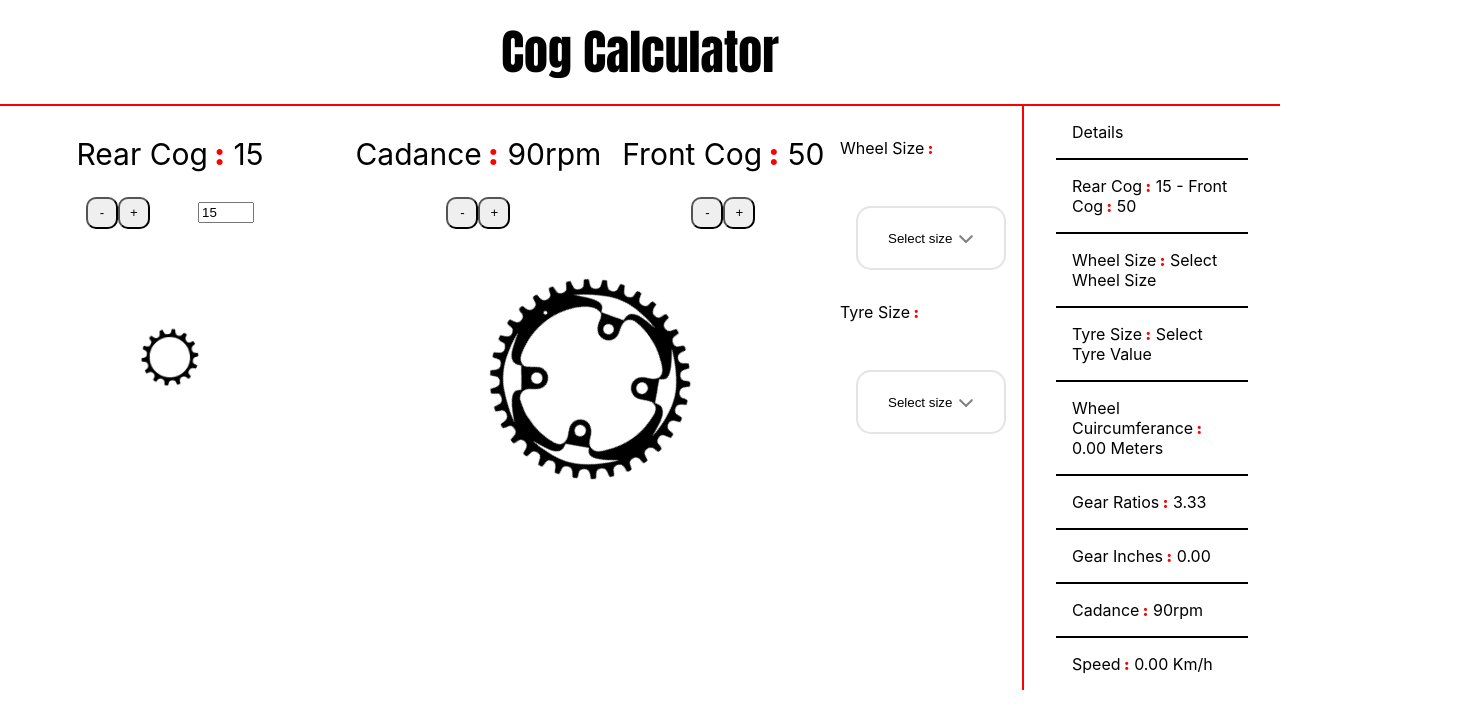
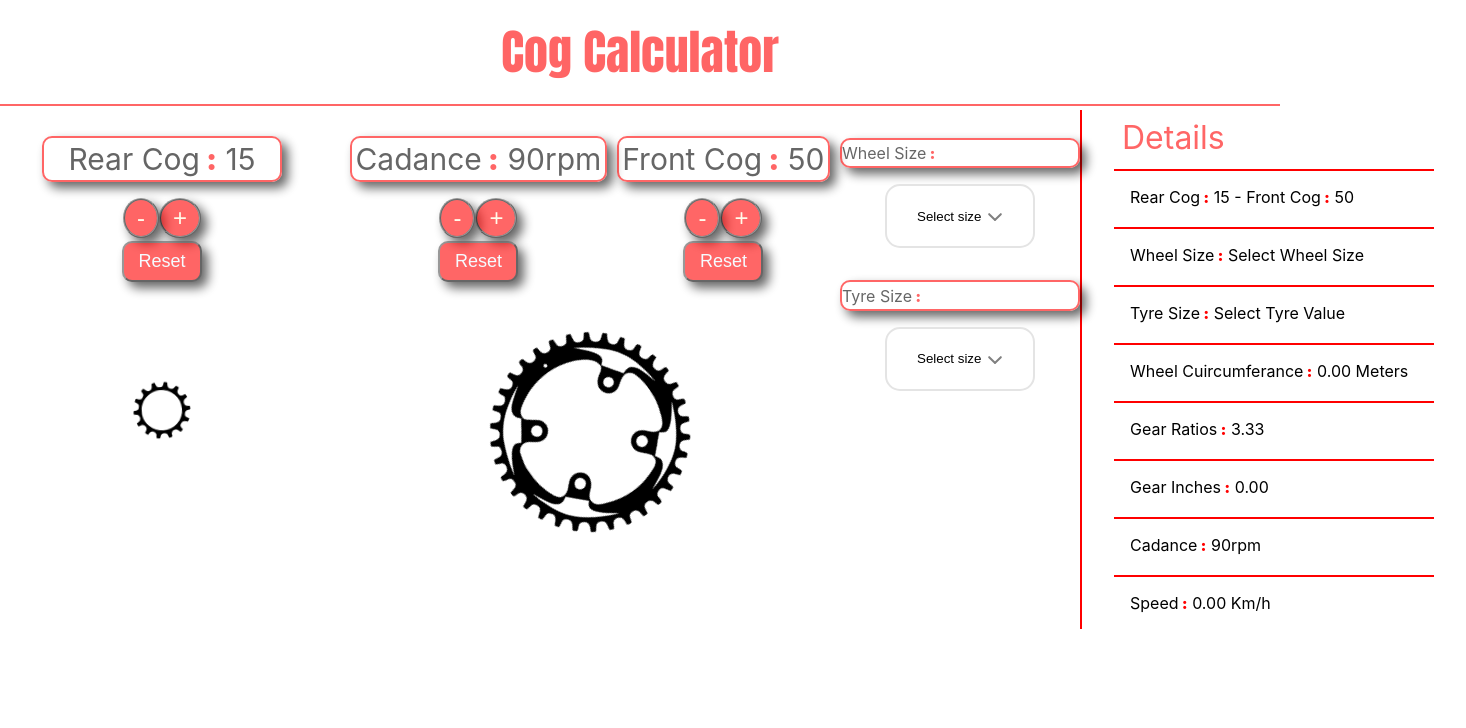
Before and after one commit to lucianboatright/Cog_Calc_tested, a React (Create React App) app: page / in a window 1280 px wide. Shown: the top 728 px of the page, 1466 px wide, since content can reach past the window. Built offline with nearby package versions, Linux system fonts and the light colour scheme.

Commit message:
css colours change

```diff
--- a/src/App.css
+++ b/src/App.css
@@ -13,6 +13,12 @@
   border-left: 2px solid red;
   padding-left: 2rem;
   padding-right: 2rem;
+  width: 20rem;
+}
+
+.DatailsSection > div {
+  margin-top: 0.25rem;
+  margin-bottom: 0.25rem;
 }
 
 .DriveTrain {
@@ -28,12 +34,59 @@
   font-weight: 900;
 }
 
+.resetButton {
+  cursor: pointer;
+  padding: 0.5rem 0.5rem 0.5rem 0.5rem;
+  border-radius: 10px;
+  width: 5rem;
+  font-size: large;
+  background-color: red;
+  opacity: 0.6;
+  color: aliceblue;
+  -webkit-box-shadow: 6px 6px 11px 0px #000000;
+  box-shadow: 6px 6px 11px 0px #000000;
+}
+
+.resetButton:hover {
+  opacity: 1;
+}
+
+.ShifterButton {
+  margin-top: 1rem;
+  background-color: red;
+  padding: 0.25rem 0.75rem;
+  border-radius: 50%;
+  border-style: ridge;
+  font-size: x-large;
+  cursor: pointer;
+  color: cornsilk;
+  text-align: center;
+  opacity: 0.6;
+  -webkit-box-shadow: 6px 6px 11px 0px #000000;
+  box-shadow: 6px 6px 11px 0px #000000;
+}
+
+.ShifterButton:hover {
+  opacity: 1;
+}
+
+.inputLabel {
+  opacity: 0.6;
+  border: solid 2px red;
+  border-radius: 10px;
+  padding-top: 0.2rem;
+  padding-bottom: 0.2rem;
+  -webkit-box-shadow: 6px 6px 11px 0px #000000;
+  box-shadow: 6px 6px 11px 0px #000000;
+}
+
 /* Title Header ************************************ */
 
 .Title {
   padding: 1rem;
   font-size: 3rem;
-  color: black;
+  color: red;
+  opacity: 0.6;
   text-align: center;
   font-family: Impact, Haettenschweiler, "Arial Narrow Bold", sans-serif;
   border-bottom: 2px solid red;
@@ -42,22 +95,15 @@
 /* Details Section ************************************ */
 
 .DetailsTitle {
-  padding: 1rem;
+  padding: 0.5rem;
+  font-size: xx-large;
+  color: red;
+  opacity: 0.6;
 }
 
-.Cogs_Display {
+.Detail_item {
   padding: 1rem;
-  border-top: 2px black solid;
-}
-
-.Gear_ratio {
-  padding: 1rem;
-  border-top: 2px black solid;
-}
-
-.Cadance_rpm_Datails {
-  padding: 1rem;
-  border-top: 2px black solid;
+  border-top: 2px red solid;
 }
 
 /* Inside Drive Train Component ************************************ */
@@ -85,26 +131,6 @@
 
 /* Rear Cog Shifters ************************************  */
 
-.RearShifters {
-  padding-top: 1rem;
-}
-
-.RearShiftDown {
-  height: 2rem;
-  width: 2rem;
-  border-radius: 10px;
-}
-
-.RearShiftUp {
-  height: 2rem;
-  width: 2rem;
-  border-radius: 10px;
-}
-.RearShiftInput {
-  margin-left: 3rem;
-  width: 3rem;
-}
-
 .RearCogComponent {
   grid-area: top;
 }
@@ -128,26 +154,11 @@
   text-align: center;
   padding: 20px 0;
   font-size: 30px;
-  width: 20rem;
+  width: 15rem;
+  padding-left: 2rem;
 }
 
 /* Front Cog Shifters ************************************ */
-
-.FrontShifters {
-  padding-top: 1rem;
-}
-
-.FrontShiftDown {
-  height: 2rem;
-  width: 2rem;
-  border-radius: 10px;
-}
-
-.FrontShiftUp {
-  height: 2rem;
-  width: 2rem;
-  border-radius: 10px;
-}
 
 /* .FrontCog_Cog {
   width: 200px;
@@ -244,6 +255,7 @@ svg {
 
 .wheel_selection {
   margin-top: 2rem;
+  width: 15rem;
 }
 
 /* Tyre Size Details ************************************  */
--- a/src/components/Context/CrankContext.tsx
+++ b/src/components/Context/CrankContext.tsx
@@ -4,12 +4,14 @@ interface CrankState {
     crankRpm: number;
     IncreaseCadance: () => void;
     DecreaseCadance: () => void;
+    resetCadance: () => void;
 }
 
 const CrankContextDefaultState: CrankState = {
     crankRpm: 90,
     IncreaseCadance: () => {},
     DecreaseCadance: () => {},
+    resetCadance: () => {},
 }
 
 export const CrankContext = createContext<CrankState>(CrankContextDefaultState)
@@ -19,6 +21,7 @@ const CrankProvider: FC = ({ children }) => {
 
     const IncreaseCadance = () => (crankRpm < 220 ? setCrank(crankRpm + 1) : setCrank(crankRpm))
     const DecreaseCadance = () => (crankRpm > 30 ? setCrank(crankRpm -1) : setCrank(crankRpm))
+    const resetCadance = () => setCrank(90)
 
     return (
         <CrankContext.Provider
@@ -26,6 +29,7 @@ const CrankProvider: FC = ({ children }) => {
                 crankRpm,
                 IncreaseCadance,
                 DecreaseCadance,
+                resetCadance,
             }}
         >
             {children}
--- a/src/components/Context/frontCogContext.tsx
+++ b/src/components/Context/frontCogContext.tsx
@@ -4,12 +4,14 @@ interface FrontCogContextState {
     frontCog: number;
     frontIncroment: () => void;
     frontDecroment: () => void;
+    frontReset: () => void;
 }
 
 const frontCogContextDefaultValues: FrontCogContextState = {
     frontCog: 50,
     frontIncroment: () => {},
     frontDecroment: () => {},
+    frontReset: () => {},
 };
 
 export const FrontCogContext = createContext<FrontCogContextState>(frontCogContextDefaultValues)
@@ -19,6 +21,7 @@ const FrontCogProvider: FC = ({ children }) => {
 
     const frontIncroment = () => (frontCog < 64 ? setFrontCog(frontCog + 1) : setFrontCog(frontCog))
     const frontDecroment = () => (frontCog > 24 ? setFrontCog(frontCog - 1) : setFrontCog(frontCog))
+    const frontReset = () => setFrontCog(50)
 
     return (
         <FrontCogContext.Provider
@@ -26,6 +29,7 @@ const FrontCogProvider: FC = ({ children }) => {
                 frontCog,
                 frontDecroment,
                 frontIncroment,
+                frontReset,
             }}
         >
             {children}
--- a/src/components/Context/rearCogContext.tsx
+++ b/src/components/Context/rearCogContext.tsx
@@ -5,6 +5,7 @@ interface RearCogContextState {
     rearCog: number;
     rearIncroment: () => void;
     rearDecroment: () => void;
+    rearReset: () => void;
     textInput: (rearCog: number) => void;
 }
 
@@ -12,6 +13,7 @@ const rearCogContextDefaultValues: RearCogContextState = {
     rearCog: 15,
     rearIncroment: () => {},
     rearDecroment: () => {},
+    rearReset: () => {},
     textInput: () => {},
 };
 
@@ -23,6 +25,7 @@ const RearCogProvider: FC = ({ children }) => {
     const rearIncroment = () => (rearCog < 46 ? setRearCog(rearCog + 1) : setRearCog(rearCog))
     const rearDecroment = () => rearCog > 9 ? setRearCog(rearCog - 1) : setRearCog(rearCog)
     const textInput = () => setRearCog(rearCog)
+    const rearReset = () => setRearCog(15)
 
     return (
         <RearCogContext.Provider
@@ -31,6 +34,7 @@ const RearCogProvider: FC = ({ children }) => {
                 rearDecroment,
                 rearIncroment,
                 textInput,
+                rearReset,
             }}
         >
             {children}
--- a/src/components/Details/Details.tsx
+++ b/src/components/Details/Details.tsx
@@ -20,17 +20,25 @@ const Detail = ({ tyreText, tyreTextValue, wheelSize, wheelSizeValue }: any) =>
     const Speed = (WheelCircumferance * parseFloat(GearRatio) * crankRpm * 60) / 1000
     const GearInches = ((Number(GearRatio) * WheelCircumferance) / 100)
 
+    var stylingObject = {
+        img: {
+            padding: "1rem",
+            borderTop: "2px black solid",
+
+        }
+      }
+
     return (
         <div className='DatailsSection'>
             <div className='DetailsTitle' data-testid={'DetailsTitle'} >Details</div>
-            <div className='Cogs_Display'><span data-testid="Details_Cogs_Rear">Rear Cog<span className='Red_semi'> :</span> {rearCog} - </span><span data-testid="Details_Cogs_Front">Front Cog<span className='Red_semi'> :</span> {frontCog}</span></div>
-            <div className="Wheel_size_Details">Wheel Size<span className='Red_semi'> :</span> {wheelTextCondition}</div>
-            <div className="Tyre_size_Details">Tyre Size<span className='Red_semi'> :</span> {tyreTextCondition}</div>
-            <div className='Gear_ratio' data-testid="Wheel_circ">Wheel Cuircumferance<span className='Red_semi'> :</span> {WheelCircumferance.toFixed(2)} Meters</div>
-            <div className='Gear_ratio' data-testid="Gear_ratio">Gear Ratios<span className='Red_semi'> :</span> {GearRatio}</div>
-            <div className='Gear_ratio' data-testid="Gear_Inches">Gear Inches<span className='Red_semi'> :</span> {GearInches.toFixed(2)}</div>
-            <div className='Cadance_rpm_Datails' data-testid="Cadance_rpm_Datails">Cadance<span className='Red_semi'> :</span> {crankRpm}rpm </div>
-            <div className='Cadance_rpm_Datails' data-testid="Speed_Datails">Speed<span className='Red_semi'> :</span> {Speed.toFixed(2)} Km/h </div>
+            <div className='Detail_item'><span data-testid="Details_Cogs_Rear">Rear Cog<span className='Red_semi'> :</span> {rearCog} - </span><span data-testid="Details_Cogs_Front">Front Cog<span className='Red_semi'> :</span> {frontCog}</span></div>
+            <div className="Detail_item">Wheel Size<span className='Red_semi'> :</span> {wheelTextCondition}</div>
+            <div className="Detail_item">Tyre Size<span className='Red_semi'> :</span> {tyreTextCondition}</div>
+            <div className='Detail_item' data-testid="Wheel_circ">Wheel Cuircumferance<span className='Red_semi'> :</span> {WheelCircumferance.toFixed(2)} Meters</div>
+            <div className='Detail_item' data-testid="Gear_ratio">Gear Ratios<span className='Red_semi'> :</span> {GearRatio}</div>
+            <div className='Detail_item' data-testid="Gear_Inches">Gear Inches<span className='Red_semi'> :</span> {GearInches.toFixed(2)}</div>
+            <div className='Detail_item' data-testid="Cadance_rpm_Datails">Cadance<span className='Red_semi'> :</span> {crankRpm}rpm </div>
+            <div className='Detail_item' data-testid="Speed_Datails">Speed<span className='Red_semi'> :</span> {Speed.toFixed(2)} Km/h </div>
         </div>
     )
 }
--- a/src/components/DriveTrain/Crank.tsx
+++ b/src/components/DriveTrain/Crank.tsx
@@ -11,8 +11,8 @@ import FrontCog from '../../Assets/Svg/FrontCogSvg.svg'
 
 
 const Crank = () => {
-   const { crankRpm, IncreaseCadance, DecreaseCadance } = useContext(CrankContext);
-   const { frontCog, frontIncroment, frontDecroment } = useContext(FrontCogContext);
+   const { crankRpm, IncreaseCadance, DecreaseCadance, resetCadance } = useContext(CrankContext);
+   const { frontCog, frontIncroment, frontDecroment, frontReset } = useContext(FrontCogContext);
 
    let FrontCogSizing = (frontCog * 4)
    const rpm = (crankRpm / 60)
@@ -29,17 +29,23 @@ const Crank = () => {
        <div className="Crank_Component">
            {/* <div> */}
             <div className="Crank_Display_Rpm">
-                <div data-testid="Display_Cadance">Cadance<span className='Red_semi'> :</span> {crankRpm}rpm</div>
+                <div className="inputLabel" data-testid="Display_Cadance">Cadance<span className='Red_semi'> :</span> {crankRpm}rpm</div>
                 <div className='FrontShifters'>
-                    <button className="DecreaseCadance" data-testid='DecreaseCadance' onClick={DecreaseCadance}>-</button>
-                    <button className="IncreaseCadance" data-testid='IncreaseCadance' onClick={IncreaseCadance}>+</button>
+                    <button className="ShifterButton" data-testid='DecreaseCadance' onClick={DecreaseCadance}>-</button>
+                    <button className="ShifterButton" data-testid='IncreaseCadance' onClick={IncreaseCadance}>+</button>
+                    <div>
+                    <button className='resetButton' data-testid="resetCadance" onClick={resetCadance}>Reset</button>
+                    </div>
                 </div>
             </div>
             <div className="Crank_Display_Cog">
-                <div className="FrontCogComponent" data-testid="FrontCogComponent" id='FrontCogComponent' >Front Cog<span className='Red_semi'> :</span> {frontCog}</div>
+                <div className="inputLabel" data-testid="FrontCogComponent" id='FrontCogComponent' >Front Cog<span className='Red_semi'> :</span> {frontCog}</div>
                 <div className='FrontShifters'>
-                    <button className='FrontShiftDown' data-testid="FrontShiftDown" onClick={frontDecroment}>-</button>
-                    <button className='FrontShiftUp' data-testid="FrontShiftUp" onClick={frontIncroment}>+</button>
+                    <button className='ShifterButton' data-testid="FrontShiftDown" onClick={frontDecroment}>-</button>
+                    <button className='ShifterButton' data-testid="FrontShiftUp" onClick={frontIncroment}>+</button>
+                    <div>
+                        <button className='resetButton' data-testid="FrontReset" onClick={frontReset}>Reset</button>
+                    </div>
                 </div>
             </div>
             {/* </div> */}
--- a/src/components/DriveTrain/RearCog.tsx
+++ b/src/components/DriveTrain/RearCog.tsx
@@ -3,7 +3,7 @@ import { RearCogContext } from '../Context/RearCogContext';
 import RearCogSvg from '../../Assets/Svg/RearCogSvg.svg'
 
 const RearCogCounter = () => {
-    const { rearCog, textInput, rearIncroment, rearDecroment } = useContext(RearCogContext);
+    const { rearCog, textInput, rearIncroment, rearDecroment, rearReset } = useContext(RearCogContext);
 
     let RearCogSizing = (rearCog * 4)
 
@@ -23,12 +23,17 @@ const RearCogCounter = () => {
     return (
         <div className='RearCog_Component'>
             <div className='RearCog_details'>
-                <div className="RearCogComponent" data-testid="RearCogComponent" id='RearCogComponent' >Rear Cog<span className='Red_semi'> :</span> {rearCog}</div>
+                <div className="inputLabel" data-testid="RearCogComponent" id='RearCogComponent' >Rear Cog<span className='Red_semi'> :</span> {rearCog}</div>
                 <div className='RearShifters'>
                     <div className='Rear_Shifters'>
-                        <button className='RearShiftDown' data-testid="rearShiftDown" onClick={rearDecroment}>-</button>
-                        <button className='RearShiftUp' data-testid="rearShiftUp" onClick={rearIncroment}>+</button>
-                        <input className="RearShiftInput" min={9} max={46} type="number" value={rearCog} onChange={(e) => textInput(e.target.valueAsNumber)}></input>
+                        <div>
+                            <button className='ShifterButton' data-testid="rearShiftDown" onClick={rearDecroment}>-</button>
+                            <button className='ShifterButton' data-testid="rearShiftUp" onClick={rearIncroment}>+</button>
+                        </div>
+                        <div>
+                            <button className='resetButton' data-testid="RearReset" onClick={rearReset}>Reset</button>
+                        </div>
+                        {/* <input className="RearShiftInput" min={9} max={46} type="number" value={rearCog} onChange={(e) => textInput(e.target.valueAsNumber)}></input> */}
                     </div>
                 </div>
             </div>
--- a/src/components/Tyres/TyreIndex.tsx
+++ b/src/components/Tyres/TyreIndex.tsx
@@ -59,7 +59,7 @@ function TyreIndex({childToParentTyre, childToParentTyreValue}: any) {
 
   return (
     <div className='tyre_selection' data-testid='tyre_selection_id'>
-        <div data-testid="WheelSize_Display">Tyre Size<span className='Red_semi'> :</span> {tyreText}</div>
+        <div className='inputLabel' data-testid="WheelSize_Display">Tyre Size<span className='Red_semi'> :</span> {tyreText}</div>
         <TyreSize
             data-testid="TyreSize_Dropdown"
             // label="Select Choose From Dropdown"
--- a/src/components/Wheel/WheelIndex.tsx
+++ b/src/components/Wheel/WheelIndex.tsx
@@ -20,7 +20,7 @@ function WheelIndex({childToParentWheel, childToParentWheelValue}: any) {
 
   return (
     <div className='wheel_selection' data-testid='wheel_selection_id'>
-        <div data-testid="WheelSize_Display">Wheel Size<span className='Red_semi'> : </span> {text}</div>
+        <div className='inputLabel' data-testid="WheelSize_Display">Wheel Size<span className='Red_semi'> : </span> {text}</div>
         <WheelSize
             data-testid="WheelSize_Dropdown"
             // label="Select size"
--- a/src/components/Wheel/styled.ts
+++ b/src/components/Wheel/styled.ts
@@ -13,7 +13,7 @@ export const StyledContainer = styled.div`
   display: flex;
   justify-content: center;
   align-items: center;
-  margin-top: 2rem;
+  // margin-top: 2rem;
   margin-right: 2rem;
 `;
 
```
Also changed, not shown: src/components/DriveTrain/FrontCog.tsx (+9 -4 lines).
